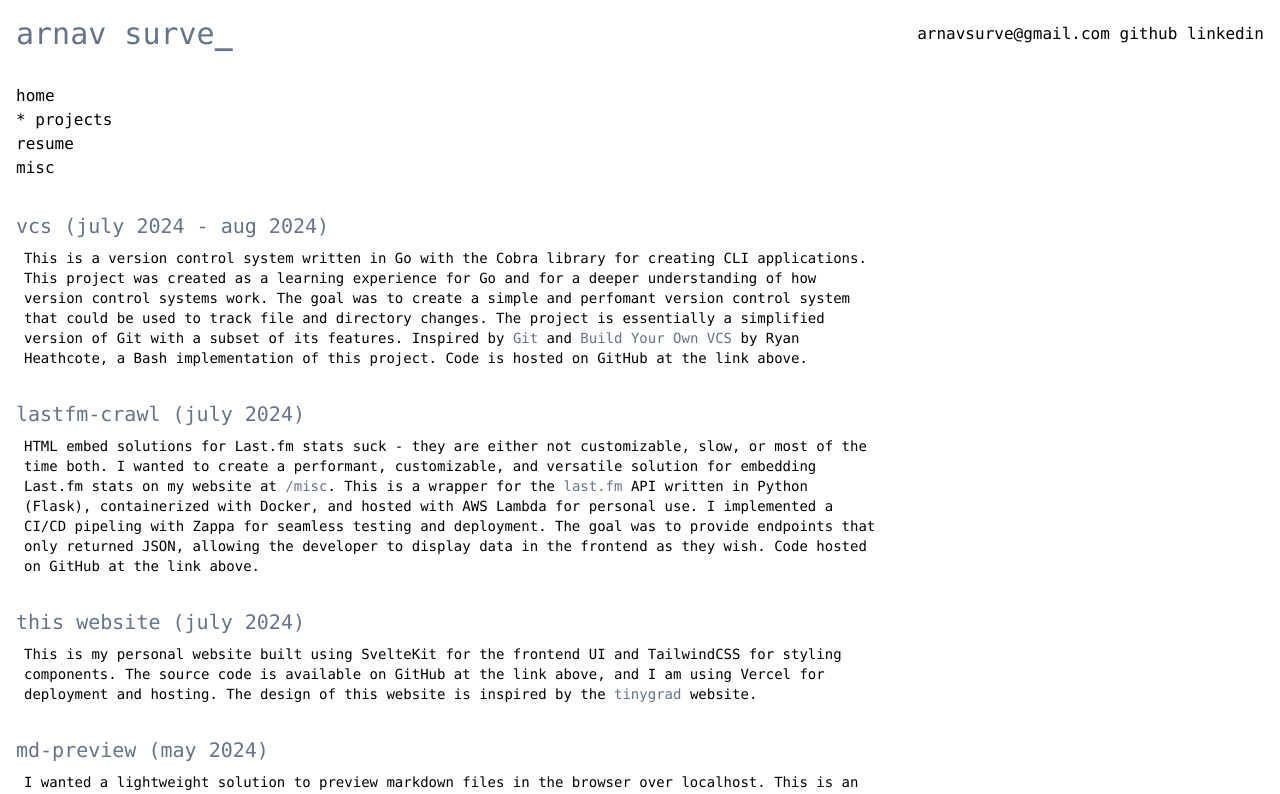
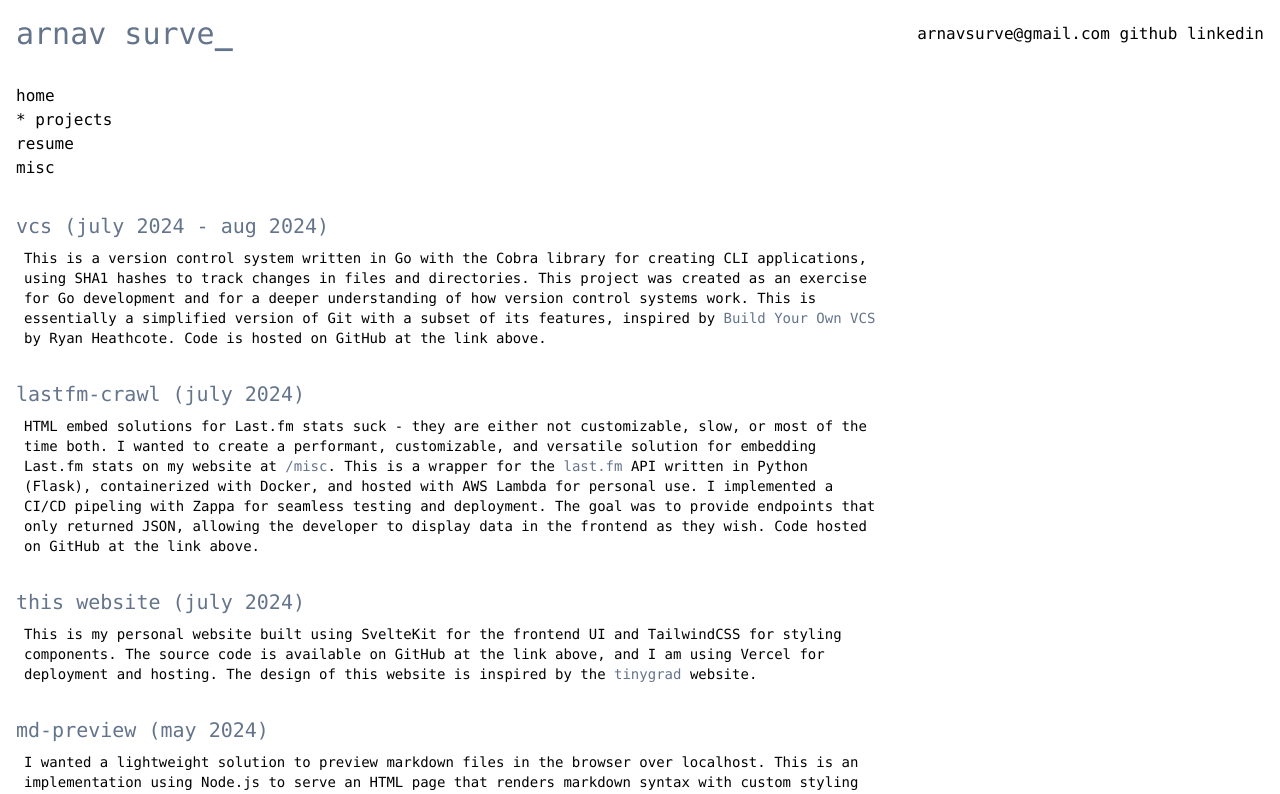
Before and after one commit to arnavsurve/website, a SvelteKit app: page /projects in a window 1280 px wide. Shown: the top 794 px of the page. Built offline with nearby package versions, Linux system fonts and the light colour scheme.

Commit message:
editing vcs project description

```diff
--- a/src/routes/projects/+page.svelte
+++ b/src/routes/projects/+page.svelte
@@ -12,13 +12,13 @@
 	</StyleLink>
 
 	<Prose classDefs="p-2">
-		This is a version control system written in Go with the Cobra library for creating CLI applications.
-		This project was created as a learning experience for Go and for a deeper understanding of how version control systems work.
-		The goal was to create a simple and perfomant
-		version control system that could be used to track file and directory changes. The project is essentially a simplified version
-		of Git with a subset of its features. Inspired by <StyleLink url="https://github.com/git/git">Git</StyleLink> and
-		<StyleLink url="https://ryanheathcote.com/git/build-your-own-vcs">Build Your Own VCS</StyleLink> by Ryan Heathcote, a Bash implementation
-		of this project. Code is hosted on GitHub at the link above.
+		This is a version control system written in Go with the Cobra library for creating CLI
+		applications, using SHA1 hashes to track changes in files and directories. This project was
+		created as an exercise for Go development and for a deeper understanding of how version control
+		systems work. This is essentially a simplified version of Git with a subset of its features,
+		inspired by <StyleLink url="https://ryanheathcote.com/git/build-your-own-vcs"
+			>Build Your Own VCS</StyleLink
+		> by Ryan Heathcote. Code is hosted on GitHub at the link above.
 	</Prose>
 
 	<br />
@@ -32,10 +32,10 @@
 		the time both. I wanted to create a performant, customizable, and versatile solution for
 		embedding Last.fm stats on my website at <StyleLink url="/misc">/misc</StyleLink>. This is a
 		wrapper for the <StyleLink url="https://www.last.fm/home">last.fm</StyleLink> API written in Python
-		(Flask), containerized with Docker, and hosted with AWS Lambda for personal use. I implemented a CI/CD
-		pipeling with Zappa for seamless testing and deployment. The goal was to
-		provide endpoints that only returned JSON, allowing the developer to display data in the frontend
-		as they wish. Code hosted on GitHub at the link above.
+		(Flask), containerized with Docker, and hosted with AWS Lambda for personal use. I implemented a
+		CI/CD pipeling with Zappa for seamless testing and deployment. The goal was to provide endpoints
+		that only returned JSON, allowing the developer to display data in the frontend as they wish. Code
+		hosted on GitHub at the link above.
 	</Prose>
 
 	<br />
```
